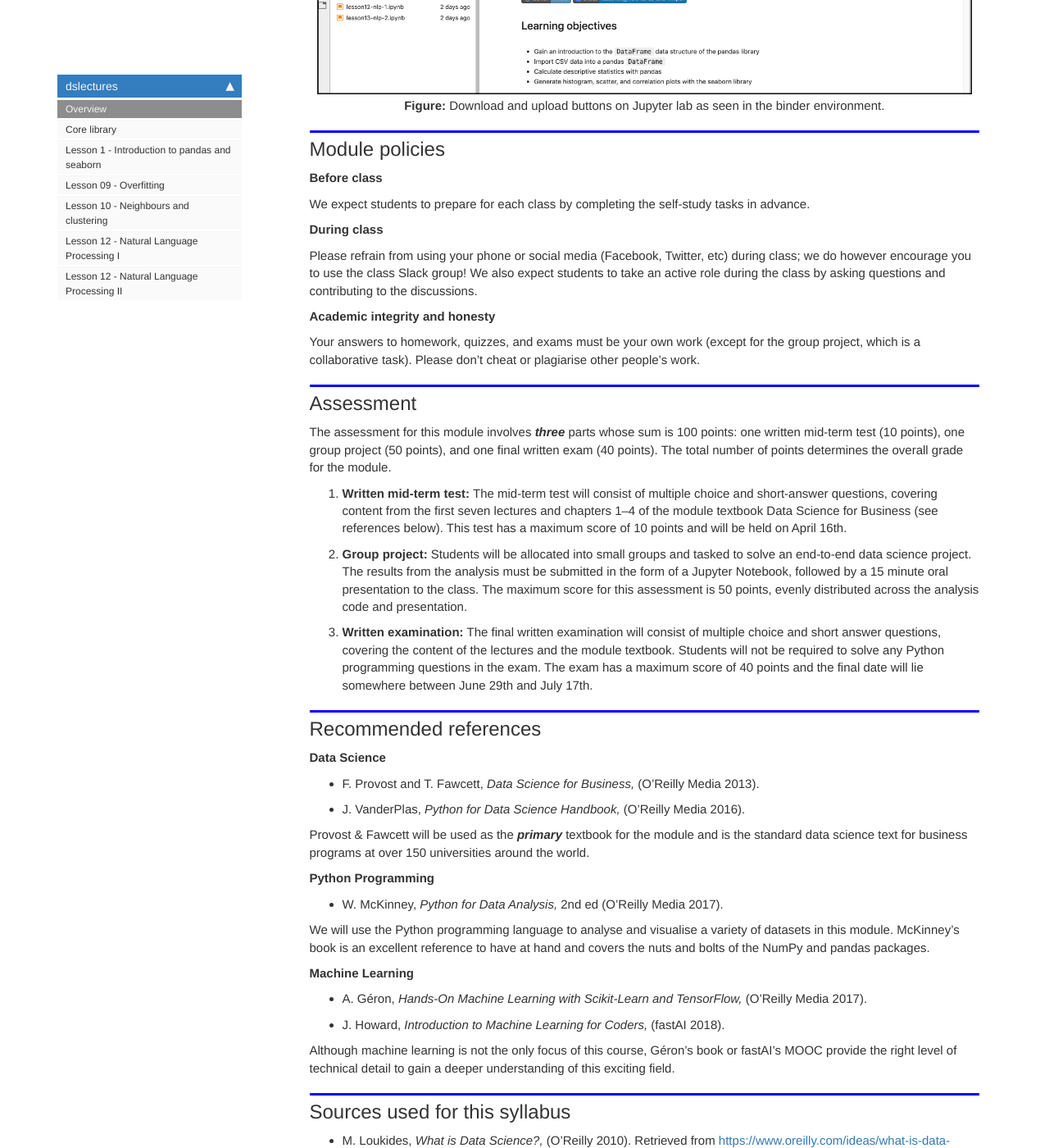
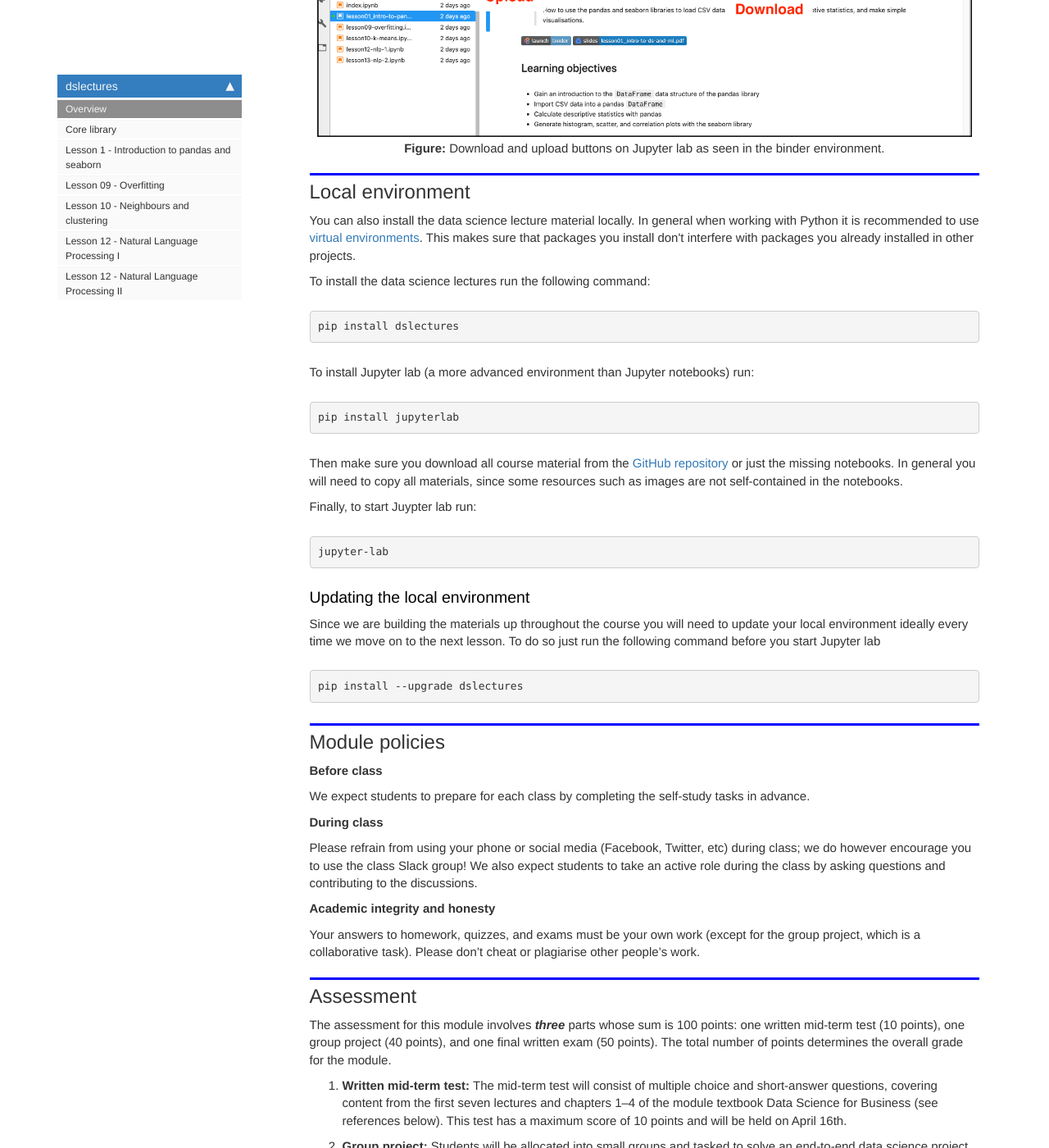
Before and after one commit to lewtun/dslectures, a Jekyll site: the page built from docs/index.html, in a window 1280 px wide and 1400 px high, scrolled down 3649 px. Shown: the whole window at 82% size. Built offline with Jekyll 4.4.1, drawn with Linux system fonts in a browser that asks for light colours; nearby versions of some CDN libraries; comment, search, counter and statistics services are not loaded; some of the changed text lies outside the part shown.

Commit message:
docs: add local installation guide

```diff
--- a/docs/index.html
+++ b/docs/index.html
@@ -225,6 +225,26 @@ large volumes of data, in order to improve business decision-making (Provost &am
 </div>
 <div class="cell border-box-sizing text_cell rendered"><div class="inner_cell">
 <div class="text_cell_render border-box-sizing rendered_html">
+<h2 id="Local-environment">Local environment<a class="anchor-link" href="#Local-environment">&#182;</a></h2><p>You can also install the data science lecture material locally. In general when working with Python it is recommended to use <a href="https://docs.python.org/3/tutorial/venv.html">virtual environments</a>. This makes sure that packages you install don't interfere with packages you already installed in other projects.</p>
+<p>To install the data science lectures run the following command:</p>
+<div class="highlight"><pre><span></span>pip install dslectures
+</pre></div>
+<p>To install Jupyter lab (a more advanced environment than Jupyter notebooks) run:</p>
+<div class="highlight"><pre><span></span>pip install jupyterlab
+</pre></div>
+<p>Then make sure you download all course material from the <a href="https://github.com/lewtun/dslectures">GitHub repository</a> or just the missing notebooks. In general you will need to copy all materials, since some resources such as images are not self-contained in the notebooks.</p>
+<p>Finally, to start Juypter lab run:</p>
+<div class="highlight"><pre><span></span>jupyter-lab
+</pre></div>
+<h3 id="Updating-the-local-environment">Updating the local environment<a class="anchor-link" href="#Updating-the-local-environment">&#182;</a></h3><p>Since we are building the materials up throughout the course you will need to update your local environment ideally every time we move on to the next lesson. To do so just run the following command before you start Jupyter lab</p>
+<div class="highlight"><pre><span></span>pip install --upgrade dslectures
+</pre></div>
+
+</div>
+</div>
+</div>
+<div class="cell border-box-sizing text_cell rendered"><div class="inner_cell">
+<div class="text_cell_render border-box-sizing rendered_html">
 <h2 id="Module-policies">Module policies<a class="anchor-link" href="#Module-policies">&#182;</a></h2><p><strong>Before class</strong></p>
 <p>We expect students to prepare for each class by completing the self-study tasks in advance.</p>
 <p><strong>During class</strong></p>
@@ -237,7 +257,7 @@ large volumes of data, in order to improve business decision-making (Provost &am
 </div>
 <div class="cell border-box-sizing text_cell rendered"><div class="inner_cell">
 <div class="text_cell_render border-box-sizing rendered_html">
-<h2 id="Assessment">Assessment<a class="anchor-link" href="#Assessment">&#182;</a></h2><p>The assessment for this module involves <strong><em>three</em></strong> parts whose sum is 100 points: one written mid-term test (10 points), one group project (50 points), and one final written exam (40 points). The total number of points determines the overall grade for the module.</p>
+<h2 id="Assessment">Assessment<a class="anchor-link" href="#Assessment">&#182;</a></h2><p>The assessment for this module involves <strong><em>three</em></strong> parts whose sum is 100 points: one written mid-term test (10 points), one group project (40 points), and one final written exam (50 points). The total number of points determines the overall grade for the module.</p>
 <ol>
 <li><strong>Written mid-term test:</strong> The mid-term test will consist of multiple choice and short-answer questions, covering content from the first seven lectures and chapters 1–4 of the module textbook Data Science for Business (see references below). This test has a maximum score of 10 points and will be held on April 16th.</li>
 <li><strong>Group project:</strong> Students will be allocated into small groups and tasked to solve an end-to-end data science project. The results from the analysis must be submitted in the form of a Jupyter Notebook, followed by a 15 minute oral presentation to the class. The maximum score for this assessment is 50 points, evenly distributed across the analysis code and presentation.</li>
```
Also changed, not shown: README.md, 1 other file.
